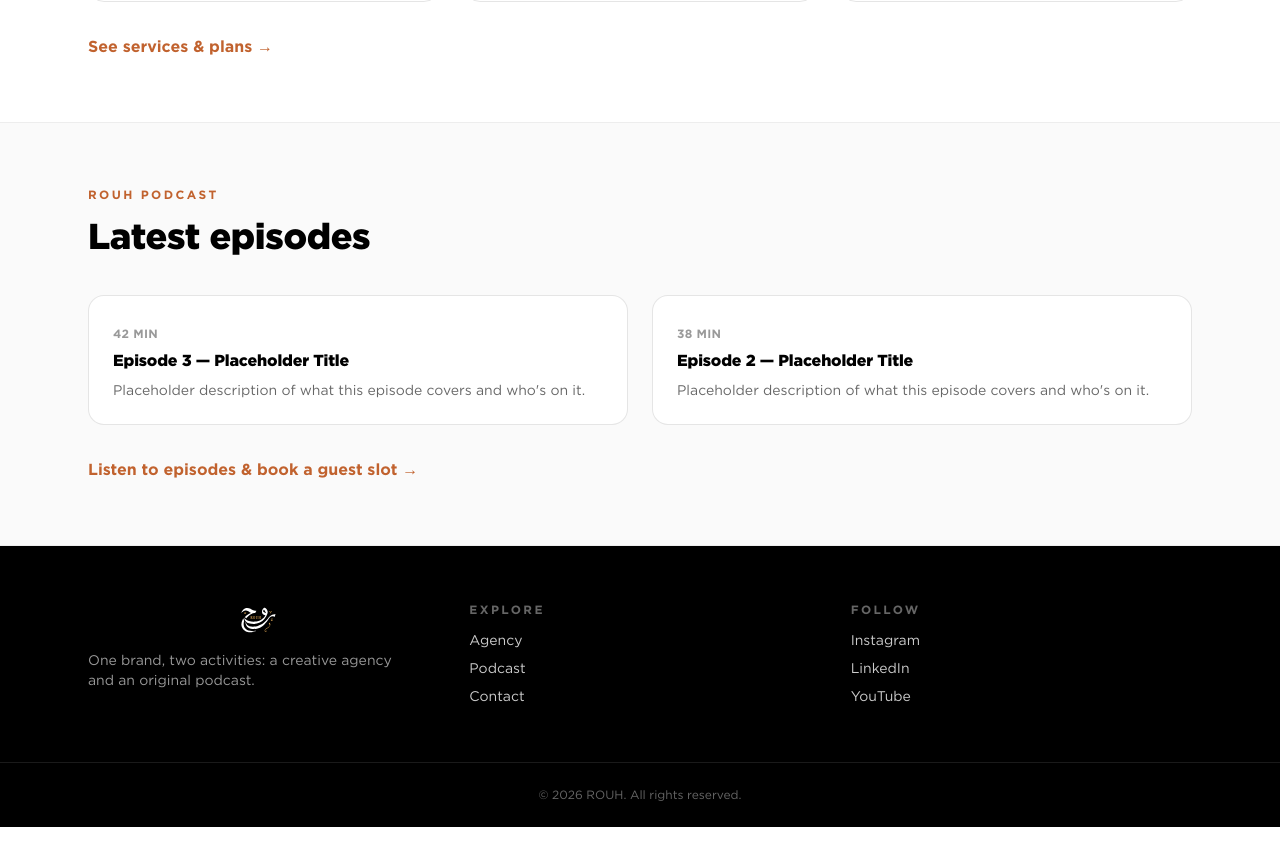
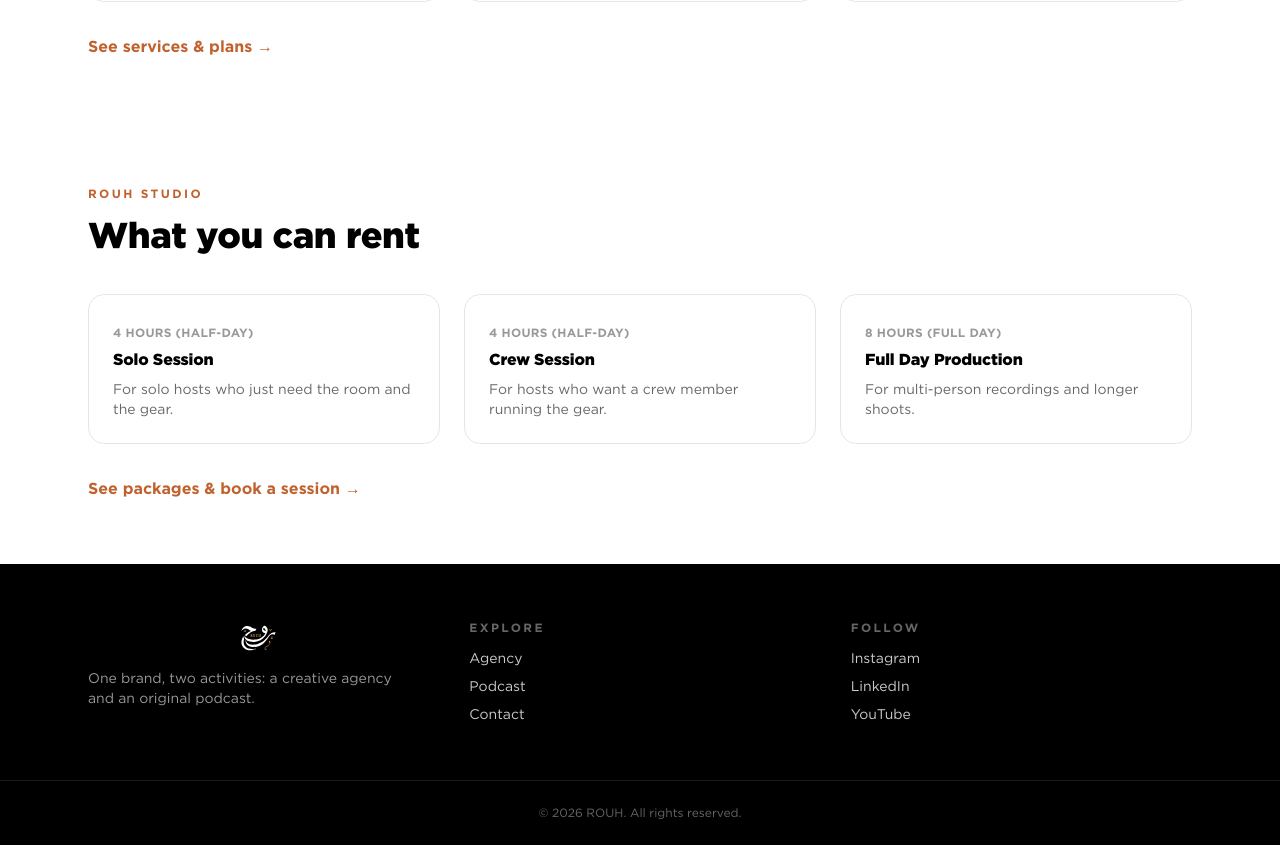
Before and after one commit to nabildorhmi/Rouh-UI, a React (Vite) app: page / in a window 1280 px wide. Shown: the part 1903-2748 px from the top of the page. Built offline with nearby package versions, Linux system fonts and the light colour scheme.

Commit message:
feat(04-01): rebuild PodcastTeaser with rental packages and remove episodes data

```diff
--- a/src/components/home/PodcastTeaser.tsx
+++ b/src/components/home/PodcastTeaser.tsx
@@ -1,25 +1,24 @@
 import { Link } from "react-router-dom";
-import { episodes } from "../../data/episodes";
+import { packages } from "../../data/packages";
 import { SectionHeading } from "../ui/SectionHeading";
 
 export function PodcastTeaser() {
-  const highlights = episodes.slice(0, 2);
+  const highlights = packages.slice(0, 3);
 
   return (
-    <section className="bg-black/[0.02] border-y border-black/5">
-      <div className="mx-auto max-w-6xl px-4 sm:px-6 py-16">
+    <section className="mx-auto max-w-6xl px-4 sm:px-6 py-16">
       <div className="mb-10">
-          <SectionHeading eyebrow="ROUH Podcast" title="Latest episodes" />
+        <SectionHeading eyebrow="ROUH Studio" title="What you can rent" />
       </div>
 
-        <div className="grid gap-6 sm:grid-cols-2">
-          {highlights.map((episode) => (
-            <div key={episode.id} className="rounded-2xl border border-black/10 bg-white p-6">
+      <div className="grid gap-6 sm:grid-cols-3">
+        {highlights.map((pkg) => (
+          <div key={pkg.id} className="rounded-2xl border border-black/10 p-6">
             <span className="text-xs font-bold uppercase tracking-wide text-black/40">
-                {episode.duration}
+              {pkg.duration}
             </span>
-              <h3 className="font-black text-black mt-1">{episode.title}</h3>
-              <p className="mt-2 text-sm text-black/60">{episode.description}</p>
+            <h3 className="font-black text-black mt-1">{pkg.name}</h3>
+            <p className="mt-2 text-sm text-black/60">{pkg.tagline}</p>
           </div>
         ))}
       </div>
@@ -29,9 +28,8 @@ export function PodcastTeaser() {
           to="/podcast"
           className="inline-flex items-center gap-2 font-bold text-orange hover:gap-3 transition-all"
         >
-            Listen to episodes &amp; book a guest slot →
+          See packages &amp; book a session →
         </Link>
-        </div>
       </div>
     </section>
   );
--- a/src/data/episodes.ts
+++ /dev/null
@@ -1,26 +0,0 @@
-import type { Episode } from "../types";
-
-// Placeholder episodes — replace with real titles, descriptions, and embeds.
-export const episodes: Episode[] = [
-  {
-    id: "ep-03",
-    title: "Episode 3 — Placeholder Title",
-    description: "Placeholder description of what this episode covers and who's on it.",
-    date: "2026-07-14",
-    duration: "42 min",
-  },
-  {
-    id: "ep-02",
-    title: "Episode 2 — Placeholder Title",
-    description: "Placeholder description of what this episode covers and who's on it.",
-    date: "2026-06-30",
-    duration: "38 min",
-  },
-  {
-    id: "ep-01",
-    title: "Episode 1 — Placeholder Title",
-    description: "Placeholder description of what this episode covers and who's on it.",
-    date: "2026-06-16",
-    duration: "45 min",
-  },
-];
```
Also changed, not shown: src/types/index.ts (+0 -8 lines). Lines whose indentation alone changed are shown as unchanged.
